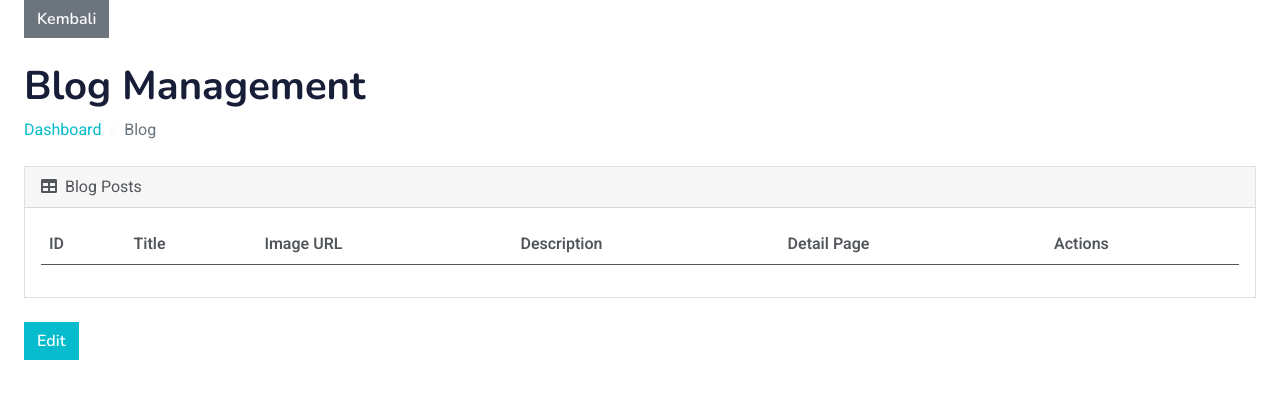
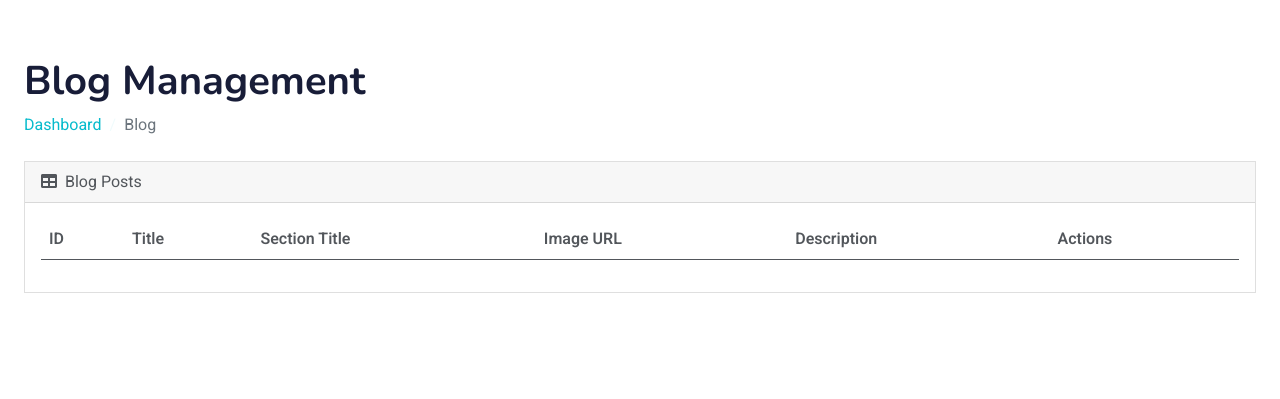
Before and after one commit to kgswhy/mxremotesolutions-mx, a PHP site: page /function/admin/fragment/blog_detail_page.php in a window 1280 px wide. Shown: the top 399 px of the page. Run offline with PHP 8.4, Linux system fonts and the light colour scheme; the visitor is signed in with stand-in values (Sample User, id 1); data that the repository does not hold is empty; some libraries are stand-ins or nearby versions.

Commit message:
change a postition is not available

```diff
--- a/function/admin/fragment/blog_detail_page.php
+++ b/function/admin/fragment/blog_detail_page.php
@@ -32,7 +32,6 @@ if (isset($_GET['id'])) {
 ?>
 <!DOCTYPE html>
 <html lang="en">
-
 <head>
     <meta charset="utf-8">
     <title>MX Remote Solutions - Blog Management</title>
@@ -42,9 +41,7 @@ if (isset($_GET['id'])) {
     <link href="img/favicon.png" rel="icon">
 
     <!-- Google Web Fonts -->
-    <link
-        href="https://fonts.googleapis.com/css2?family=Heebo:wght@400;500;600&family=Nunito:wght@600;700;800&display=swap"
-        rel="stylesheet">
+    <link href="https://fonts.googleapis.com/css2?family=Heebo:wght@400;500;600&family=Nunito:wght@600;700;800&display=swap" rel="stylesheet">
 
     <!-- Icon Font Stylesheet -->
     <link href="https://cdnjs.cloudflare.com/ajax/libs/font-awesome/5.10.0/css/all.min.css" rel="stylesheet">
@@ -64,20 +61,36 @@ if (isset($_GET['id'])) {
     <link href="https://cdn.datatables.net/1.11.5/css/dataTables.bootstrap5.min.css" rel="stylesheet">
 
     <!-- Include jQuery -->
-    <script src="https://code.jquery.com/jquery-3.6.0.min.js"
-        integrity="sha256-/xUj+3OJU5yExlq6GSYGSHk7tPXikynS7ogEvDej/m4=" crossorigin="anonymous"></script>
+    <script src="https://code.jquery.com/jquery-3.6.0.min.js" integrity="sha256-/xUj+3OJU5yExlq6GSYGSHk7tPXikynS7ogEvDej/m4=" crossorigin="anonymous"></script>
     <!-- Include TinyMCE -->
-    <script src="https://cdn.tiny.cloud/1/wlarffkvrfj1wuoh9swj281y6mwnrlz8zzmvdudso2qy009j/tinymce/5/tinymce.min.js"
-        referrerpolicy="origin"></script>
-    <!-- Include TinyMCE jQuery integration -->
-    <script src="https://cdn.jsdelivr.net/npm/@tinymce/tinymce-jquery@2/dist/tinymce-jquery.min.js"></script>
-
-
+    <script src="https://cdn.tiny.cloud/1/wlarffkvrfj1wuoh9swj281y6mwnrlz8zzmvdudso2qy009j/tinymce/5/tinymce.min.js" referrerpolicy="origin"></script>
 </head>
 
 <body>
+    <!-- Spinner Start -->
+    <div id="spinner" class="show bg-white position-fixed translate-middle w-100 vh-100 top-50 start-50 d-flex align-items-center justify-content-center">
+        <div class="spinner-border text-primary" style="width: 3rem; height: 3rem;" role="status">
+            <span class="visually-hidden">Loading...</span>
+        </div>
+    </div>
+    <!-- Spinner End -->
+
+    <div class="d-flex">
+        <hr>
+        <div class="dropdown">
+            <a href="#" class="d-flex align-items-center text-white text-decoration-none dropdown-toggle" data-bs-toggle="dropdown">
+                <i class="bi bi-person-circle"></i>
+                <strong>Profile</strong>
+            </a>
+            <ul class="dropdown-menu dropdown-menu-dark text-small shadow">
+                <li><a class="dropdown-item" href="#">Settings</a></li>
+                <li><a class="dropdown-item" href="../../logout.php">Logout</a></li>
+            </ul>
+        </div>
+    </div>
+
+    <!-- Main Content -->
     <div class="container-fluid px-4">
-        <a href="./blog_page.php" class="btn btn-secondary">Kembali</a>
         <h1 class="mt-4">Blog Management</h1>
         <ol class="breadcrumb mb-4">
             <li class="breadcrumb-item"><a href="index.php">Dashboard</a></li>
@@ -94,14 +107,14 @@ if (isset($_GET['id'])) {
                         <tr>
                             <th>ID</th>
                             <th>Title</th>
+                            <th>Section Title</th>
                             <th>Image URL</th>
                             <th>Description</th>
-                            <th>Detail Page</th>
                             <th>Actions</th>
                         </tr>
                     </thead>
                     <tbody>
-                        <?php if (is_array($detail)) : ?>
+                        <?php if (!empty($detail)) : ?>
                         <tr>
                             <td><?php echo $detail['id']; ?></td>
                             <td><?php echo $detail['title']; ?></td>
@@ -109,11 +122,14 @@ if (isset($_GET['id'])) {
                             <td><?php echo $detail['image_url']; ?></td>
                             <td><?php echo $detail['content']; ?></td>
                             <td>
-                            <button class="btn btn-primary btn-sm" data-bs-toggle="modal"
-                                        data-bs-target="#editModal" data-id="<?php echo $post['id']; ?>"
-                                        data-title="<?php echo $post['title']; ?>" data-image-url="<?php echo $post['image_url']; ?>"
-                                        data-description="<?php echo $post['description']; ?>"
-                                        data-detail-page="<?php echo $post['detail_page']; ?>">Edit</button>
+                                <button class="btn btn-primary btn-sm edit-post" data-bs-toggle="modal"
+                                    data-bs-target="#editModal" data-id="<?php echo $detail['id']; ?>"
+                                    data-title="<?php echo $detail['title']; ?>"
+                                    data-image-url="<?php echo $detail['image_url']; ?>"
+                                    data-description="<?php echo htmlspecialchars($detail['content']); ?>"
+                                    data-detail-page="<?php echo $detail['section_title']; ?>">
+                                    Edit
+                                </button>
                             </td>
                         </tr>
                         <?php endif; ?>
@@ -121,36 +137,31 @@ if (isset($_GET['id'])) {
                 </table>
             </div>
         </div>
+    </div>
 
     <!-- Edit Modal -->
     <div class="modal fade" id="editModal" tabindex="-1" aria-labelledby="editModalLabel" aria-hidden="true">
-            <div class="modal-dialog">
+        <div class="modal-dialog modal-lg">
             <div class="modal-content">
                 <div class="modal-header">
                     <h5 class="modal-title" id="editModalLabel">Edit Post</h5>
-                        <button type="button" class="btn-close" data-bs-dismiss="modal"
-                            aria-label="Close"></button>
+                    <button type="button" class="btn-close" data-bs-dismiss="modal" aria-label="Close"></button>
                 </div>
-                    <form method="post" action="../../submit_edit_blog.php" enctype="multipart/form-data">
+                <form id="edit-form" method="post" action="./submit_edit_blog_detail.php" enctype="multipart/form-data">
                     <div class="modal-body">
-                            <input type="hidden" name="action" value="edit">
                         <input type="hidden" name="id" id="edit-id">
+                        <input type="hidden" name="image_url" id="edit-image-url">
                         <div class="mb-3">
                             <label for="edit-title" class="form-label">Title</label>
-                                <input type="text" class="form-control" id="edit-title" name="title" required>
+                            <input type="text" class="form-control" id="edit-title" name="title">
                         </div>
                         <div class="mb-3">
                             <label for="edit-image" class="form-label">Image</label>
-                                <input type="file" class="form-control" id="edit-image" name="image" required>
+                            <input type="file" class="form-control" id="edit-image" name="image">
                         </div>
                         <div class="mb-3">
                             <label for="edit-description" class="form-label">Description</label>
-                                <textarea class="form-control" id="edit-description" name="description" rows="3" required></textarea>
-                            </div>
-                            <div class="mb-3">
-                                <label for="edit-detail-page" class="form-label">Detail Page URL</label>
-                                <input type="text" class="form-control" id="edit-detail-page" name="detail_page"
-                                    required>
+                            <textarea class="form-control" id="edit-description" name="description" rows="10" ></textarea>
                         </div>
                     </div>
                     <div class="modal-footer">
@@ -158,15 +169,36 @@ if (isset($_GET['id'])) {
                         <button type="submit" class="btn btn-primary">Save changes</button>
                     </div>
                 </form>
-
             </div>
         </div>
     </div>
 
+    <!-- JavaScript Libraries -->
+    <script src="https://code.jquery.com/jquery-3.4.1.min.js"></script>
+    <script src="https://cdn.jsdelivr.net/npm/bootstrap@5.0.0/dist/js/bootstrap.bundle.min.js"></script>
+    <script src="../../../lib/wow/wow.min.js"></script>
+    <script src="../../../lib/easing/easing.min.js"></script>
+    <script src="../../../lib/waypoints/waypoints.min.js"></script>
+    <script src="../../../lib/owlcarousel/owl.carousel.min.js"></script>
+
+    <!-- DataTables JS -->
+    <script src="https://cdn.datatables.net/1.11.5/js/jquery.dataTables.min.js"></script>
+    <script src="https://cdn.datatables.net/1.11.5/js/dataTables.bootstrap5.min.js"></script>
+
+    <!-- Template Javascript -->
+    <script src="../../../js/main.js"></script>
+
+    <!-- Bootstrap Bundle with Popper -->
+    <script src="https://cdn.jsdelivr.net/npm/@popperjs/core@2.11.6/dist/umd/popper.min.js"></script>
+    <script src="https://cdn.jsdelivr.net/npm/bootstrap@5.1.3/dist/js/bootstrap.bundle.min.js"></script>
+
+    <!-- Initialize DataTables -->
     <script>
+       $(document).ready(function () {
     // Initialize TinyMCE in the modal textarea
-        $('textarea#editDescription').tinymce({
-            height: 500,
+    tinymce.init({
+        selector: '#edit-description',
+        height: 300,
         menubar: false,
         plugins: [
             'advlist', 'autolink', 'lists', 'link', 'image', 'charmap', 'preview',
@@ -174,138 +206,44 @@ if (isset($_GET['id'])) {
             'insertdatetime', 'media', 'table', 'code', 'help', 'wordcount'
         ],
         toolbar: 'undo redo | formatselect | ' +
-                'bold italic backcolor | alignleft aligncenter alignright alignjustify | ' +
-                'bullist numlist outdent indent | removeformat | help'
+            'bold italic backcolor | alignleft aligncenter ' +
+            'alignright alignjustify | bullist numlist outdent indent | removeformat | help'
     });
 
     // Handle edit button click to show modal
-        $(document).on('click', '.edit-post', function() {
+    $(document).on('click', '.edit-post', function () {
         var id = $(this).data('id');
         var title = $(this).data('title');
         var imageUrl = $(this).data('image-url');
         var description = $(this).data('description');
-            var detailPage = $(this).data('detail-page');
 
-            $('#editPostModal #id').val(id);
-            $('#editPostModal #title').val(title);
-            $('#editPostModal #imageUrl').val(imageUrl);
+        $('#edit-id').val(id);
+        $('#edit-title').val(title);
+        $('#edit-image-url').val(imageUrl);
+
+        // Clear and reset the file input
+        $('#edit-image').val('');
 
         // Set content of TinyMCE editor
-            $('textarea#editDescription').tinymce().setContent(description);
+        tinymce.get('edit-description').setContent(description);
 
-            $('#editPostModal').modal('show');
+        $('#editModal').modal('show');
     });
 
-        // Prevent jQuery UI dialog from blocking focusin
-        $(document).on('focusin', function(e) {
-            if ($(e.target).closest(".tox-tinymce, .tox-tinymce-aux, .moxman-window, .tam-assetmanager-root")
-                .length) {
-                e.stopImmediatePropagation();
+    // Handle form submission to ensure TinyMCE content is included
+    $('#edit-form').on('submit', function (event) {
+        // Update the textarea with the content from TinyMCE before submitting
+        var description = tinymce.get('edit-description').getContent();
+        $('#edit-description').val(description);
+
+        // Validate TinyMCE content
+        if (!description.trim()) {
+            // If TinyMCE content is empty, prevent form submission
+            event.preventDefault();
+            alert('Description cannot be empty!');
         }
+    });
 });
     </script>
 </body>
-
 </html>
-
-<!DOCTYPE html>
-<html lang="en">
-
-<head>
-    <meta charset="utf-8">
-    <title>Blog Management</title>
-    <meta name="viewport" content="width=device-width, initial-scale=1.0">
-    <!-- Include jQuery -->
-    <script src="https://code.jquery.com/jquery-3.6.0.min.js"
-        integrity="sha256-/xUj+3OJU5yExlq6GSYGSHk7tPXikynS7ogEvDej/m4=" crossorigin="anonymous"></script>
-    <!-- Include TinyMCE -->
-    <script src="https://cdn.tiny.cloud/1/wlarffkvrfj1wuoh9swj281y6mwnrlz8zzmvdudso2qy009j/tinymce/5/tinymce.min.js"
-        referrerpolicy="origin"></script>
-    <!-- Include TinyMCE jQuery integration -->
-    <script src="https://cdn.jsdelivr.net/npm/@tinymce/tinymce-jquery@2/dist/tinymce-jquery.min.js"></script>
-</head>
-
-<body>
-    <div>
-
-    </div>
-
-    <button class="btn btn-primary edit-post">Edit</button>
-
-    <!-- Modal -->
-    <div class="modal fade" id="editPostModal" tabindex="-1" aria-labelledby="editPostModalLabel" aria-hidden="true">
-        <div class="modal-dialog modal-lg">
-            <div class="modal-content">
-                <div class="modal-header">
-                    <h5 class="modal-title" id="editPostModalLabel">Edit Post</h5>
-                    <button type="button" class="btn-close" data-dismiss="modal" aria-label="Close"></button>
-                </div>
-                <div class="modal-body">
-                    <form id="editPostForm">
-                        <input type="hidden" id="id" name="id">
-                        <div class="mb-3">
-                            <label for="title" class="form-label">Title</label>
-                            <input type="text" class="form-control" id="title" name="title">
-                        </div>
-                        <div class="mb-3">
-                            <label for="imageUrl" class="form-label">Image URL</label>
-                            <input type="text" class="form-control" id="imageUrl" name="imageUrl">
-                        </div>
-                        <div class="mb-3">
-                            <label for="editDescription" class="form-label">Description</label>
-                            <textarea id="editDescription">&lt;p&gt;Encoded HTML content&lt;/p&gt;</textarea>
-                        </div>
-                    </form>
-                </div>
-                <div class="modal-footer">
-                    <button type="button" class="btn btn-secondary" data-dismiss="modal">Close</button>
-                    <button type="button" class="btn btn-primary" id="saveChangesBtn">Save changes</button>
-                </div>
-            </div>
-        </div>
-    </div>
-
-    <script>
-        // Initialize TinyMCE in the modal textarea
-        $('textarea#editDescription').tinymce({
-            height: 500,
-            menubar: false,
-            plugins: [
-                'advlist', 'autolink', 'lists', 'link', 'image', 'charmap', 'preview',
-                'anchor', 'searchreplace', 'visualblocks', 'fullscreen',
-                'insertdatetime', 'media', 'table', 'code', 'help', 'wordcount'
-            ],
-            toolbar: 'undo redo | formatselect | ' +
-                'bold italic backcolor | alignleft aligncenter alignright alignjustify | ' +
-                'bullist numlist outdent indent | removeformat | help'
-        });
-
-        // Handle edit button click to show modal
-        $(document).on('click', '.edit-post', function() {
-            var id = $(this).data('id');
-            var title = $(this).data('title');
-            var imageUrl = $(this).data('image-url');
-            var description = $(this).data('description');
-            var detailPage = $(this).data('detail-page');
-
-            $('#editPostModal #id').val(id);
-            $('#editPostModal #title').val(title);
-            $('#editPostModal #imageUrl').val(imageUrl);
-
-            // Set content of TinyMCE editor
-            $('textarea#editDescription').tinymce().setContent(description);
-
-            $('#editPostModal').modal('show');
-        });
-
-        // Prevent jQuery UI dialog from blocking focusin
-        $(document).on('focusin', function(e) {
-            if ($(e.target).closest(".tox-tinymce, .tox-tinymce-aux, .moxman-window, .tam-assetmanager-root")
-                .length) {
-                e.stopImmediatePropagation();
-            }
-        });
-    </script>
-</body>
-
-</html>
--- a/function/admin/fragment/blog_page.php
+++ b/function/admin/fragment/blog_page.php
@@ -253,7 +253,7 @@ $posts = getPosts();
                             </div>
                             <div class="mb-3">
                                 <label for="edit-image" class="form-label">Image</label>
-                                <input type="file" class="form-control" id="edit-image" name="image" required>
+                                <input type="file" class="form-control" id="edit-image" name="image" rbloequired>
                             </div>
                             <div class="mb-3">
                                 <label for="edit-description" class="form-label">Description</label>
--- a/function/blog_function.php
+++ b/function/blog_function.php
@@ -112,16 +112,23 @@ function addBlogPostDetail($blog_post_id, $section_title, $section_content) {
 }
 
 // Fungsi mengedit detail blog post
-function editBlogPostDetail($id, $section_title, $section_content) {
+// Fungsi mengedit detail blog post
+function editBlogPostDetail($id, $title, $content, $image_url) {
     global $pdo;
-    $id = intval($id);
-    $section_title = clean_input($section_title);
-    $section_content = clean_input($section_content);
 
-    $sql = "UPDATE blog_post_details SET section_title = ?, section_content = ? WHERE id = ?";
-    $stmt = $pdo->prepare($sql);
-    $stmt->execute([$section_title, $section_content, $id]);
+    // Prepare the SQL statement
+    $stmt = $pdo->prepare("UPDATE blog_post_details SET title = ?, content = ?, image_url = ? WHERE id = ?");
+
+    // Bind the parameters
+    $stmt->bindParam(1, $title, PDO::PARAM_STR);
+    $stmt->bindParam(2, $content, PDO::PARAM_STR);
+    $stmt->bindParam(3, $image_url, PDO::PARAM_STR);
+    $stmt->bindParam(4, $id, PDO::PARAM_INT);
+
+    // Execute the statement and return the result
+    return $stmt->execute();
 }
+
 
 // Fungsi mengambil detail blog post berdasarkan blog_post_id
 function getBlogPostDetails($blog_post_id) {
--- a/index.html
+++ b/index.html
@@ -256,7 +256,7 @@
 
 
     <!-- Courses Start -->
-    <div class="container-xxl py-5">
+    <!-- <div class="container-xxl py-5">
         <div class="container">
             <div class="text-center wow fadeInUp" data-wow-delay="0.1s">
                 <h6 class="section-title bg-white text-center text-primary px-3">Looking for Jobs?</h6>
@@ -333,7 +333,7 @@
 				</div>
 			</div>
         </div>
-    </div>
+    </div> -->
     <!-- Courses End -->
 
 
```
Also changed, not shown: job.html (+23 -2 lines). Lines whose indentation alone changed are shown as unchanged.
